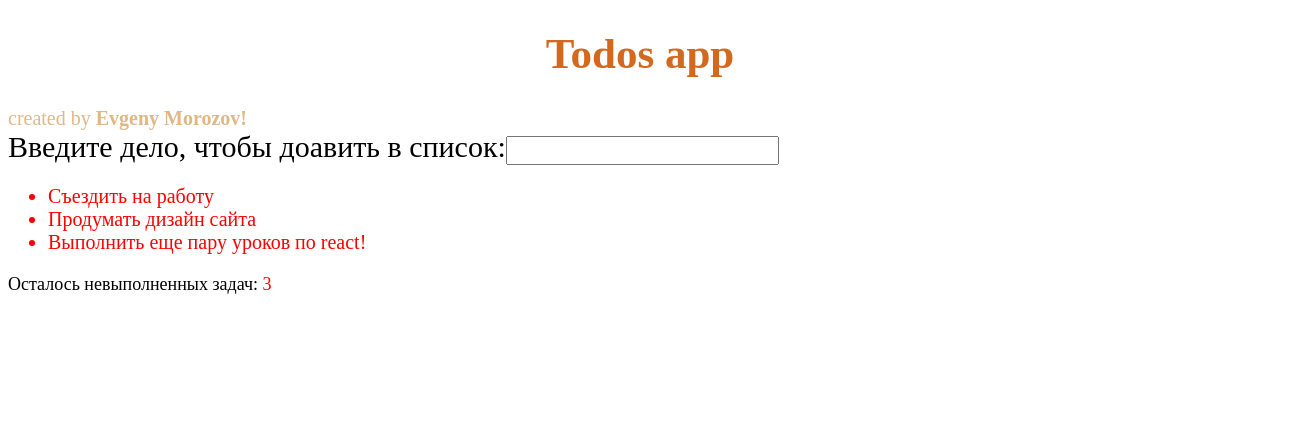
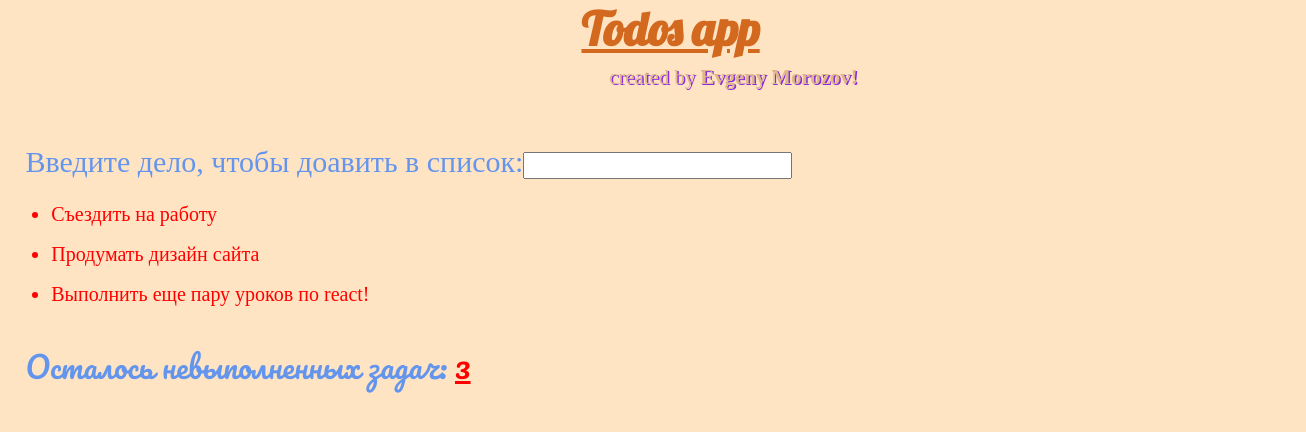
Before and after one commit to WebHeroSchool/Evg_todo_App, a React (Create React App) app: page / in a window 1280 px wide. Shown: the top 432 px of the page, 1306 px wide, since content can reach past the window. Built offline with nearby package versions, Linux system fonts and the light colour scheme.

Commit message:
add css styles in prj

```diff
--- /dev/null
+++ b/src/Components/App/App.css
@@ -0,0 +1,55 @@
+@import url('https://fonts.googleapis.com/css?family=Lobster&display=swap');
+@import url('https://fonts.googleapis.com/css?family=Pacifico&display=swap');
+
+*{
+    margin: 0;
+    padding: 0;
+}
+
+.container {
+    background-color: bisque;
+    width: 100%;
+    height: 100vh;
+    padding-left: 2%;
+}
+
+.container__title {
+    color: chocolate;
+    font-size: 2.9em;
+    font-family: 'Lobster', cursive;
+    margin: 0 15px 15px 25px;
+    text-align: center;
+    text-decoration: underline;
+}
+
+.container__subtitle {
+    text-align: right;
+    color: burlywood;
+    font-size: 1.3em;
+    text-shadow: 1.5px .5px blueviolet;
+    margin: 0 35% 5% 0;
+    line-height: 8px;
+    font-family: Rockwell;
+}
+
+.input-task {
+    margin-bottom: 15px;
+    font-family: cursive;
+    color: cornflowerblue;
+}
+
+.task-list {
+    line-height: 40px;
+    margin: 0 0 2% 2%;
+}
+
+.footer {
+    font-size: 30px;
+    font-family: 'Pacifico', cursive;
+    color: cornflowerblue;
+}
+
+.footer__count {
+    color: red;
+    text-decoration: underline;
+}
--- a/src/Components/App/App.js
+++ b/src/Components/App/App.js
@@ -2,15 +2,8 @@ import React from 'react';
 import InputItem from '../InputItem/InputItem'
 import ItemList from "../ItemList/ItemList";
 import Footer from "../Footer/Footer";
+import './App.css';
 
-const elem = (
-    <p1 style={{
-        color: 'burlywood',
-        fontSize: 20,
-    }}>
-        created by <strong> Evgeny Morozov! </strong>
-    </p1>
-);
 const items = [
     {task: 'Съездить на работу'},
     { task: 'Продумать дизайн сайта'},
@@ -18,16 +11,20 @@ const items = [
     ];
 
 const App = () => (
-    <div>
-        <h1 style={{
-            color: 'chocolate',
-            fontSize: 43,
-            textAlign: 'center'
-        }}> <span> Todos app </span> </h1>
-        {elem}
-        <InputItem/>
-        <ItemList items={items}/>
-        <Footer count={3}/>
+    <div className="container">
+        <h1 className="container__title"> <span> Todos app </span> </h1>
+        <div className="container__subtitle">
+            created by <strong> Evgeny Morozov! </strong>
+        </div>
+            <div className="input-task">
+                <InputItem/>
+            </div>
+                <div className="task-list">
+                    <ItemList items={items} />
+                </div>
+                    <div className="footer">
+                        <Footer count={3}/>
+                    </div>
     </div>
 );
 
--- a/src/Components/Footer/Footer.js
+++ b/src/Components/Footer/Footer.js
@@ -1,5 +1,5 @@
 import React from 'react';
 
-const Footer = ({count}) => <p style={{fontSize: 18}}> Осталось невыполненных задач: <span style={{color: 'red'}}> {count} </span> </p>;
+const Footer = ({count}) => <p> Осталось невыполненных задач: <span className="footer__count"> {count} </span> </p>;
 
     export default Footer;
```
